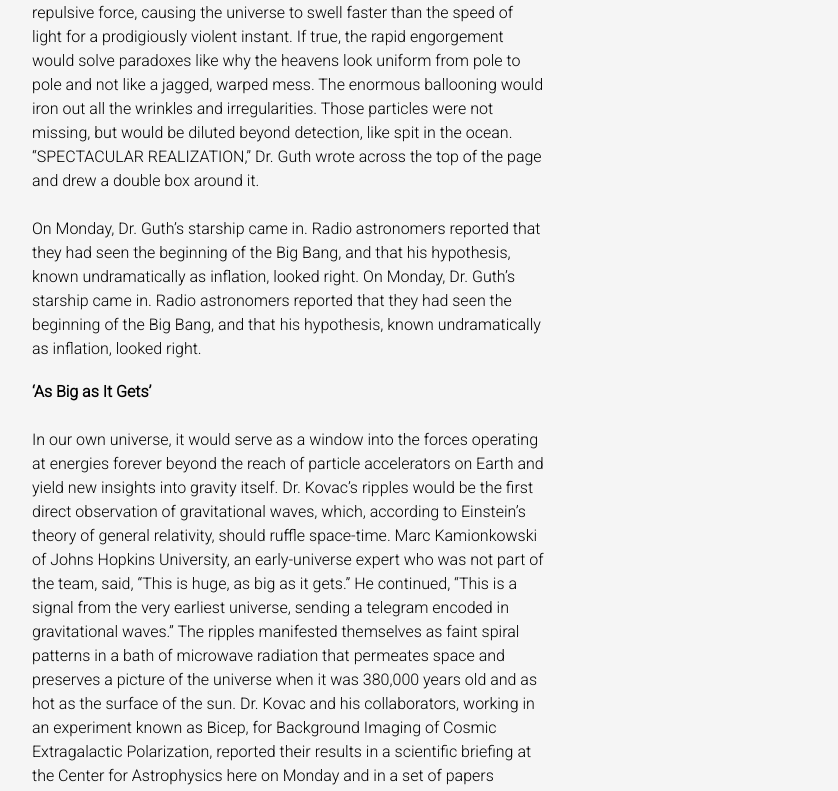
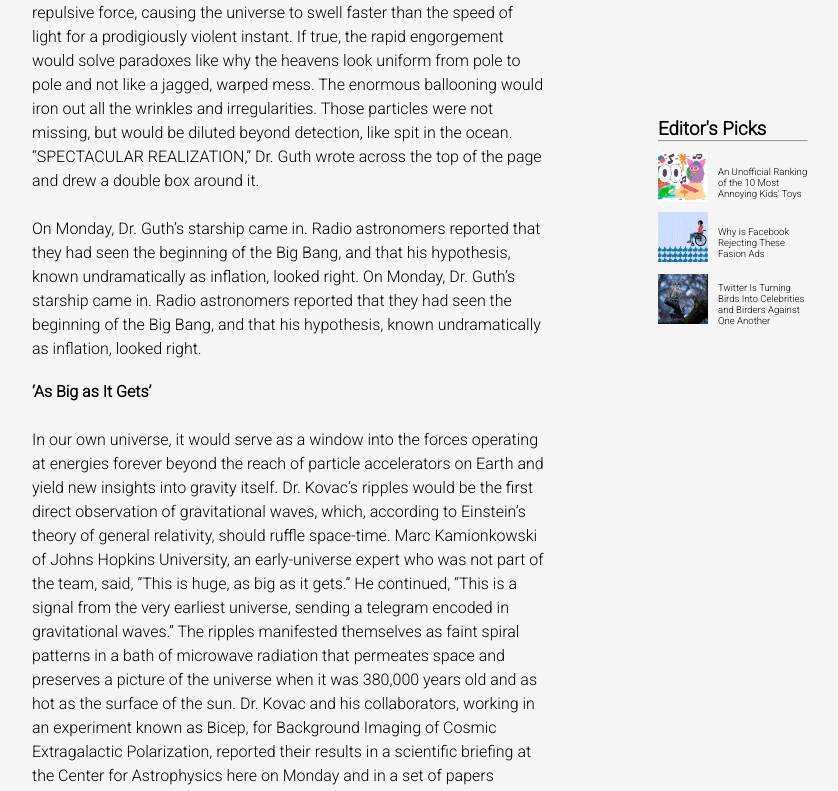
Before and after one commit to MarkoNS1990/new_york_times, a website: page index.html in a window 1280 px wide. Shown: the part 882-1673 px from the top of the page, without its empty margins (352-1190 px from the left). Drawn offline with Linux system fonts and the light colour scheme.

Commit message:
small fixes on aside

```diff
--- a/index.html
+++ b/index.html
@@ -197,19 +197,19 @@ We might never know what happened before inflation, at the very beginning, becau
 </div>
 </footer>
 <aside>
-  <h3>Editor's Picks</h3>
+  <h3 class='aside-h3'>Editor's Picks</h3>
   <hr>
   <div class="item">
-    <img src="" alt="">
-    <a href="">An Unofficial Ranking of the 10 Most Annoying Kids' Toys</a>
+    <img src="assets/9par-annoying-toys-main-square640.jpg" alt="Toys" class='aside-img'>
+    <a href="#" class='aside-a'>An Unofficial Ranking of the 10 Most Annoying Kids' Toys</a>
   </div>
   <div class="item">
-    <img src="" alt="">
-    <a href="">Why is Facebook Rejecting These Fasion Ads</a>
+    <img src="assets/11ADAPTIVEFASHION-CoverArt-square640.gif" alt="coverArt" class='aside-img'>
+    <a href="#" class='aside-a'>Why is Facebook Rejecting These Fasion Ads</a>
   </div>
   <div class="item">
-    <img src="" alt="">
-    <a href="">Twitter Is Turning Birds Into Celebrities and Birders Against One Another</a>
+    <img src="assets/00nybirding2-square640.jpg" alt="bird" class='aside-img'>
+    <a href="#" class='aside-a'>Twitter Is Turning Birds Into Celebrities and Birders Against One Another</a>
   </div>
 </aside>
 </body>
--- a/style.css
+++ b/style.css
@@ -167,3 +167,36 @@ h3 {
   width: 70%;
   margin: auto;
 }
+
+aside {
+  position: absolute;
+  right: 120px;
+  top: 1000px;
+  display: flex;
+  flex-direction: column;
+  width: 150px;
+}
+.aside-h3 {
+  text-align: left;
+  padding: 0;
+  margin: 0;
+  font-family: "Roboto", sans-serif;
+}
+
+.item {
+  font-size: 0.6rem;
+  margin-top: 10px;
+  display: flex;
+  align-items: center;
+  justify-content: center;
+}
+
+.aside-a {
+  margin-top: 10px;
+}
+
+.aside-img {
+  width: 50px;
+  height: 50px;
+  margin-right: 10px;
+}
```
Also changed, not shown: assets/00nybirding2-square640.jpg (added), assets/11ADAPTIVEFASHION-CoverArt-square640.gif (added), assets/9par-annoying-toys-main-square640.jpg (added).
